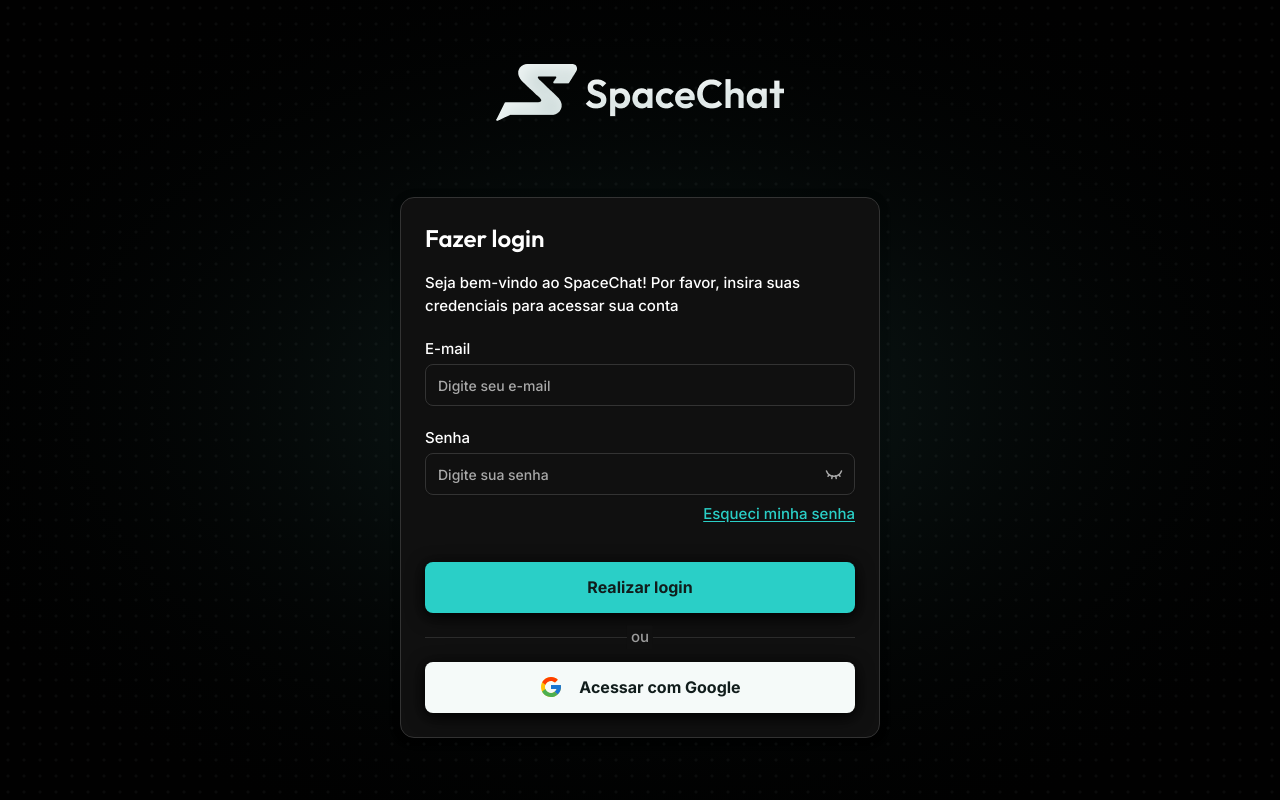
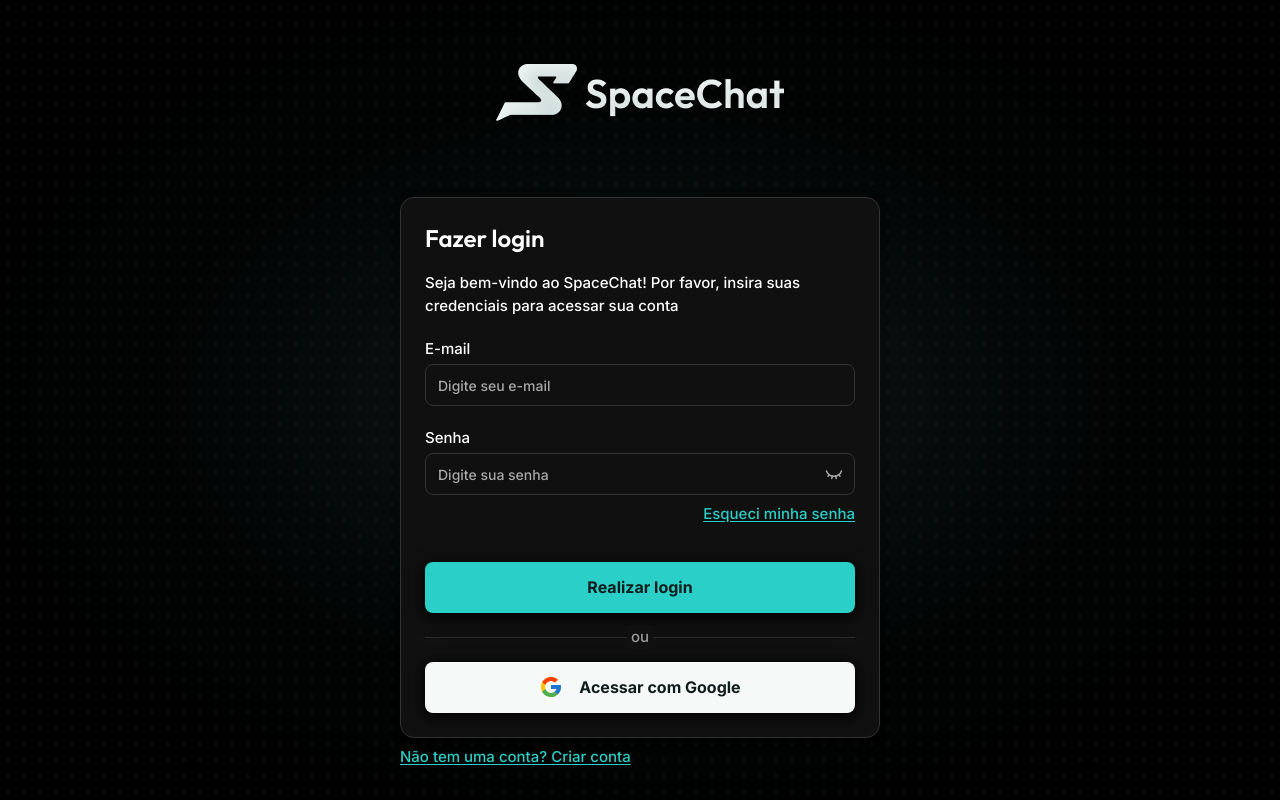
Before and after one commit to PietroRhyan/space-chat, a Next.js app: page /account/sign-in in a window 1280 px wide. Built offline with nearby package versions, Linux system fonts and the light colour scheme.

Commit message:
feat: add create account to signin page

```diff
--- a/src/app/account/sign-in/page.tsx
+++ b/src/app/account/sign-in/page.tsx
@@ -13,6 +13,7 @@
 	const { isVisible, handleVisibility } = useInputVisibility()
 
 	return (
+		<div className='flex flex-col gap-2' >
 			<Card title='Fazer login' width={480}>
 				<div className='w-full flex flex-col gap-6'>
 					<p>
@@ -77,5 +78,13 @@
 					</form>
 				</div>
 			</Card>
+
+			<Link
+				href='#'
+				className='text-primary underline underline-offset-2'
+			>
+				Não tem uma conta? Criar conta
+			</Link>
+		</div>
 	)
 }
```
Lines whose indentation alone changed are shown as unchanged.
